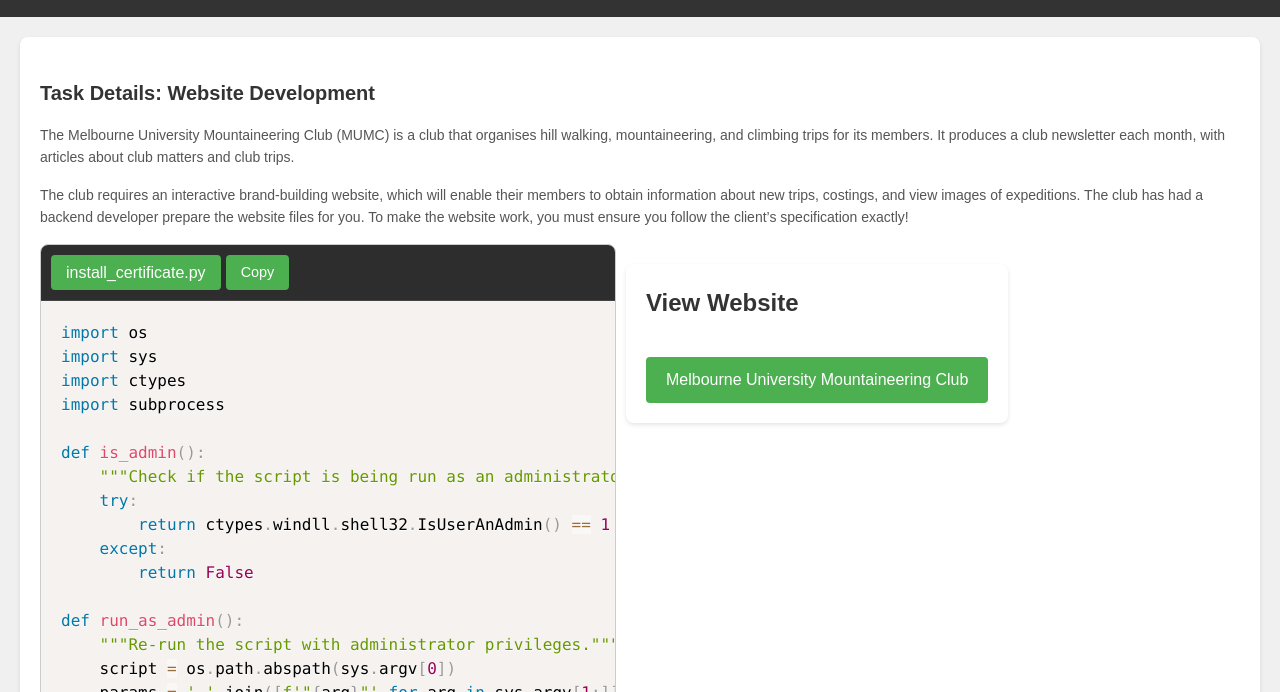
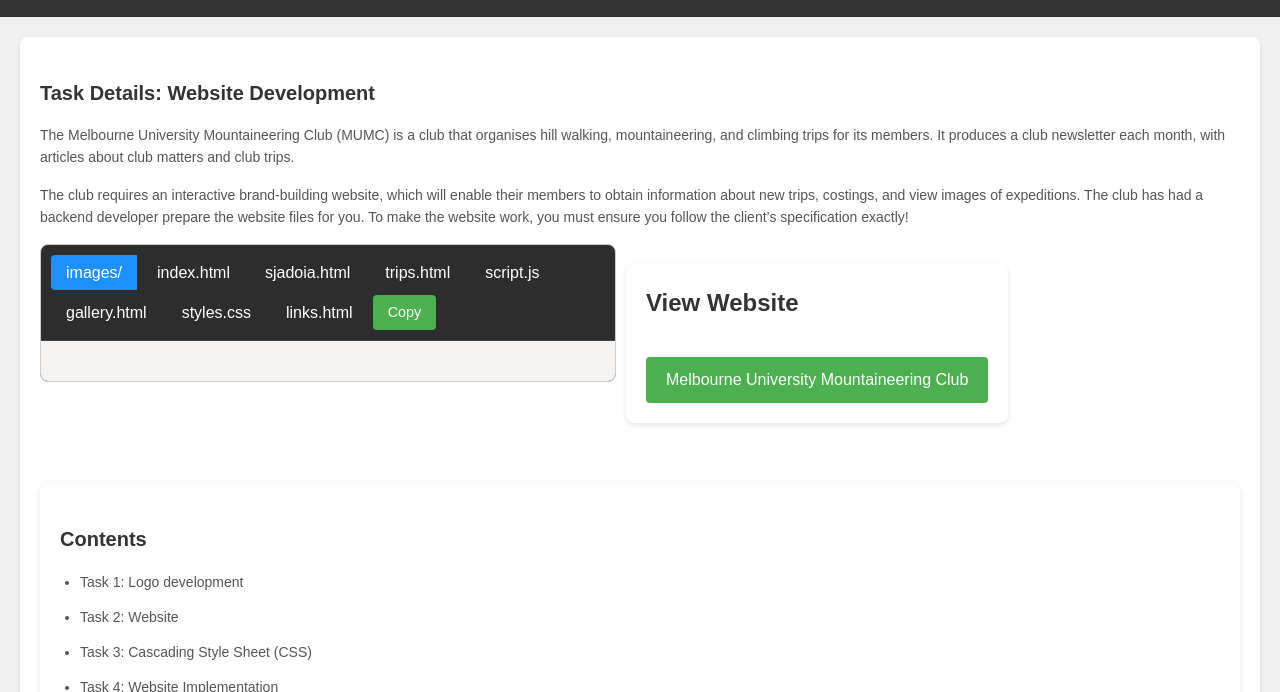
Before and after one commit to DJJJNabba/JJcoded, a plain HTML site: page mumc.html in a window 1280 px wide. Shown: the part 108-800 px from the top of the page. Drawn offline with nearby package versions, Linux system fonts and the light colour scheme.

Commit message:
script updates

```diff
--- a/mumc.html
+++ b/mumc.html
@@ -71,7 +71,32 @@
         <div class="code-container">
             <div class="code-header">
                 <div class="tab-bar">
-                    <button class="tab-button active">install_certificate.py</button>
+
+                    <!-- textures/ folder -->
+                    <div class="folder-group">
+                        <div class="folder-wrapper">
+                            <button class="folder-button" onclick="toggleFolder('textures-folder')">images/</button>
+                            <div id="textures-folder" class="file-tabs" style="display: none;">
+                                <button class="tab-button" onclick="showCode('bomlogo.png')">bomlogo.png</button>
+                                <button class="tab-button" onclick="showCode('bogonglogo.png')">bogonglogo.png</button>
+                                <button class="tab-button" onclick="showCode('bannervid.gif')">bannervid.gif</button>
+                                <button class="tab-button" onclick="showCode('LogoAssesHTML.png')">LogoAssesHTML.png</button>
+                                <button class="tab-button" onclick="showCode('Approach.jpg')">Approach.jpg</button>
+                                <button class="tab-button" onclick="showCode('Climb.jpg')">Climb.jpg</button>
+                                <button class="tab-button" onclick="showCode('Heaven.jpg')">Heaven.jpg</button>
+                                <button class="tab-button" onclick="showCode('Highland.jpg')">Highland.jpg</button>
+                                <button class="tab-button" onclick="showCode('Munro Walker.jpg')">Munro Walker.jpg</button>
+                            </div>
+                        </div>
+                    </div>
+
+                    <button class="tab-button" onclick="showCode('index.html')">index.html</button>
+                    <button class="tab-button" onclick="showCode('sjadoia.html')">sjadoia.html</button>
+                    <button class="tab-button" onclick="showCode('trips.html')">trips.html</button>
+                    <button class="tab-button" onclick="showCode('script.js')">script.js</button>
+                    <button class="tab-button" onclick="showCode('gallery.html')">gallery.html</button>
+                    <button class="tab-button" onclick="showCode('styles.css')">styles.css</button>
+                    <button class="tab-button" onclick="showCode('links.html')">links.html</button>
                     <button class="copy-code-btn" id="copy-code-btn"><i class="fas fa-copy"></i> Copy</button>
                 </div>
             </div>
@@ -169,56 +194,22 @@
     <!-- Script to handle code display and copying -->
     <script>
         const codeFiles = {
-            'install_certificate.py': `import os
-import sys
-import ctypes
-import subprocess
-
-def is_admin():
-    """Check if the script is being run as an administrator."""
-    try:
-        return ctypes.windll.shell32.IsUserAnAdmin() == 1
-    except:
-        return False
-
-def run_as_admin():
-    """Re-run the script with administrator privileges."""
-    script = os.path.abspath(sys.argv[0])
-    params = ' '.join([f'"{arg}"' for arg in sys.argv[1:]])
-
-    try {
-        ctypes.windll.shell32.ShellExecuteW(None, "runas", sys.executable, f'"{script}" {params}', None, 1);
-        sys.exit(0);
-    } catch (e) {
-        console.error("Failed to re-launch script as administrator:", e);
-        alert("Press Enter to exit...");
-        sys.exit(1);
-    }
-
-def install_certificate(cert_path):
-    """Install the certificate to the Trusted Root Certification Authorities store."""
-    try:
-        subprocess.run(["certutil", "-addstore", "Root", cert_path], check=True);
-        alert("Successfully installed the certificate: " + cert_path);
-    } catch (e) {
-        console.error("Failed to install the certificate:", e);
-        alert("Press Enter to exit...");
-        sys.exit(1);
-    }
-
-if __name__ == "__main__":
-    if not is_admin():
-        alert("This script must be run as an administrator!");
-        run_as_admin();
-
-    cert_path = os.path.join(os.path.dirname(os.path.abspath(__file__)), "JJcodedCert.cer");
-
-    if not os.path.exists(cert_path):
-        alert("Certificate file not found: " + cert_path);
-        sys.exit(1);
-
-    install_certificate(cert_path);
-    alert("Press Enter to close...");`
+            'index.html': ``,
+            'sjadoia.html': ``,
+            'trips.html': ``,
+            'script.js': ``,
+            'gallery.html': ``,
+            'styles.css': ``,
+            'links.html': ``,
+            'bomlogo.png': 'mumc/images/bomlogo.png',
+            'Approach.jpg': 'mumc/images/Approach.jpg',
+            'Bannervid.gif': 'mumc/images/Bannervid.gif',
+            'Bogonglogo.png': 'mumc/images/Bogonglogo.png',
+            'Climb.jpg': 'mumc/images/Climb.jpg',
+            'Heaven.jpg': 'mumc/images/Heaven.jpg',
+            'Highland.jpg': 'mumc/images/Highland.jpg',
+            'LogoAssesHTML.png': 'mumc/images/Logo Asses HTML.png',
+            'Munro Walker.jpg': 'mumc/images/Munro Walker.jpg'
         };
 
         window.onload = function() {
```
